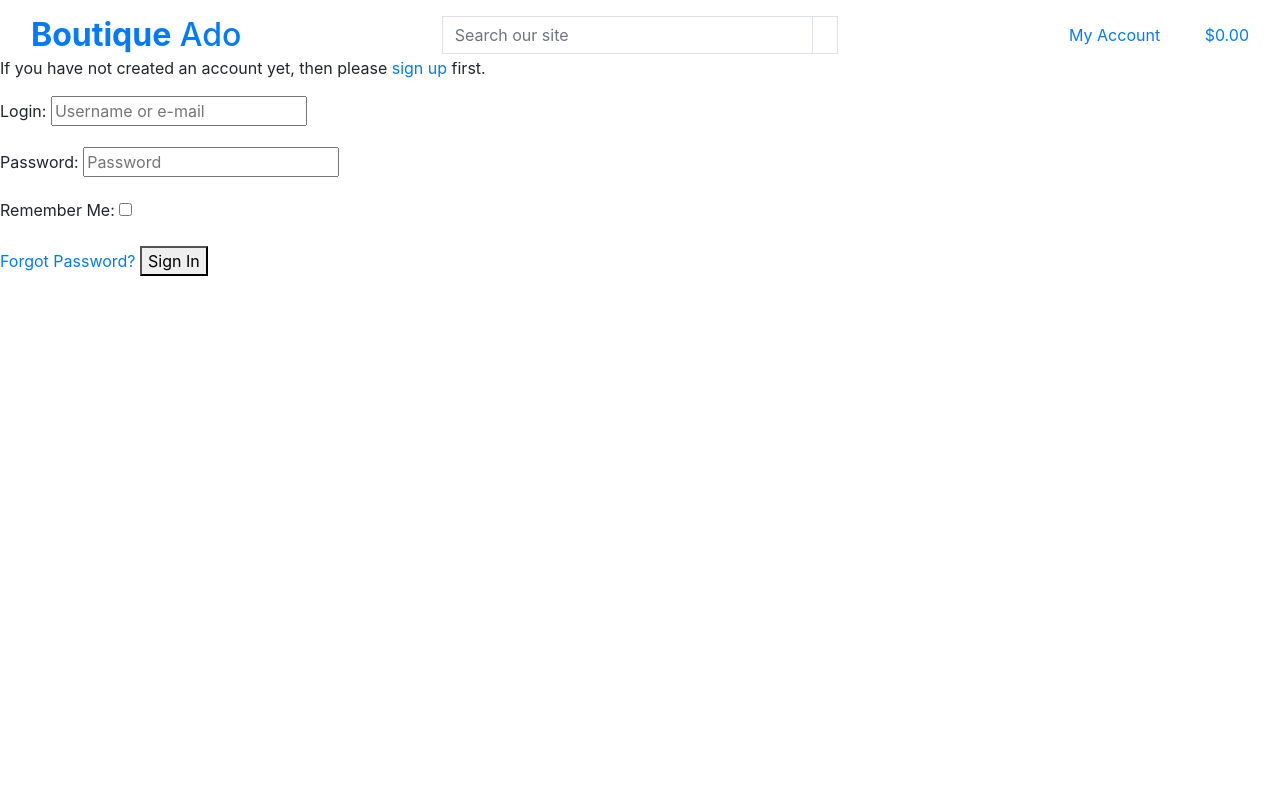
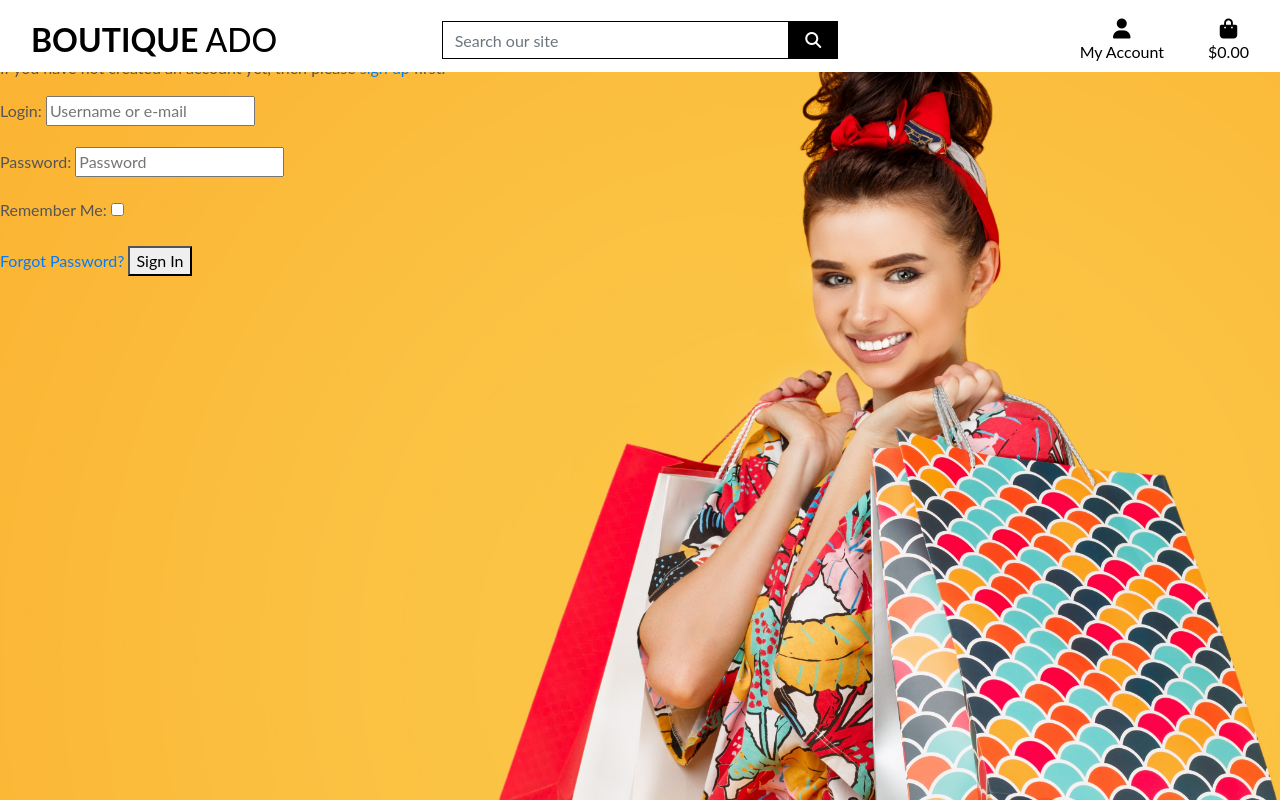
Before and after one commit to seanfreaney/boutique-ado, a Django app: page /accounts/login/ in a window 1280 px wide. Run offline with Django 3.2, Linux system fonts and the light colour scheme; some libraries are stand-ins or nearby versions.

Commit message:
completed homepage header and css

```diff
--- a/boutique_ado/settings.py
+++ b/boutique_ado/settings.py
@@ -148,6 +148,12 @@ USE_TZ = True
 # https://docs.djangoproject.com/en/3.2/howto/static-files/
 
 STATIC_URL = '/static/'
+STATICFILES_DIRS = (os.path.join(BASE_DIR, 'static'),)
+
+MEDIA_URL = '/media/'
+MEDIA_ROOT = os.path.join(BASE_DIR, 'media')
+
+
 
 # Default primary key field type
 # https://docs.djangoproject.com/en/3.2/ref/settings/#default-auto-field
--- a/boutique_ado/urls.py
+++ b/boutique_ado/urls.py
@@ -15,9 +15,11 @@ Including another URLconf
 """
 from django.contrib import admin
 from django.urls import path, include
+from django.conf import settings
+from django.conf.urls.static import static
 
 urlpatterns = [
     path('admin/', admin.site.urls),
     path('accounts/', include('allauth.urls')),
     path('', include('home.urls')),
-]
+] + static(settings.MEDIA_URL, document_root=settings.MEDIA_ROOT)
--- a/templates/base.html
+++ b/templates/base.html
@@ -15,12 +15,17 @@
 
     {% block corecss %}
         <link rel="stylesheet" href="https://cdn.jsdelivr.net/npm/bootstrap@4.6.2/dist/css/bootstrap.min.css" integrity="sha384-xOolHFLEh07PJGoPkLv1IbcEPTNtaed2xpHsD9ESMhqIYd0nLMwNLD69Npy4HI+N" crossorigin="anonymous">
+        <link rel="preconnect" href="https://fonts.googleapis.com">
+        <link rel="preconnect" href="https://fonts.gstatic.com" crossorigin>
+        <link href="https://fonts.googleapis.com/css2?family=Roboto:ital,wght@0,100;0,300;0,400;0,500;0,700;0,900;1,100;1,300;1,400;1,500;1,700;1,900&display=swap" rel="stylesheet">
+        <link rel="stylesheet" href="{% static 'css/base.css' %}">
     {% endblock %}
 
     {% block extra_css %}
     {% endblock %}
 
     {%  block corejs %}
+        <script src="https://kit.fontawesome.com/fe5dfab229.js" crossorigin="anonymous"></script>
         <script src="https://cdn.jsdelivr.net/npm/jquery@3.5.1/dist/jquery.min.js" integrity="sha256-9/aliU8dGd2tb6OSsuzixeV4y/faTqgFtohetphbbj0=" crossorigin="anonymous"></script>
         <script src="https://cdn.jsdelivr.net/npm/bootstrap@4.6.2/dist/js/bootstrap.bundle.min.js" integrity="sha384-Fy6S3B9q64WdZWQUiU+q4/2Lc9npb8tCaSX9FK7E8HnRr0Jz8D6OP9dO5Vg3Q9ct" crossorigin="anonymous"></script>
     {% endblock %}
```
